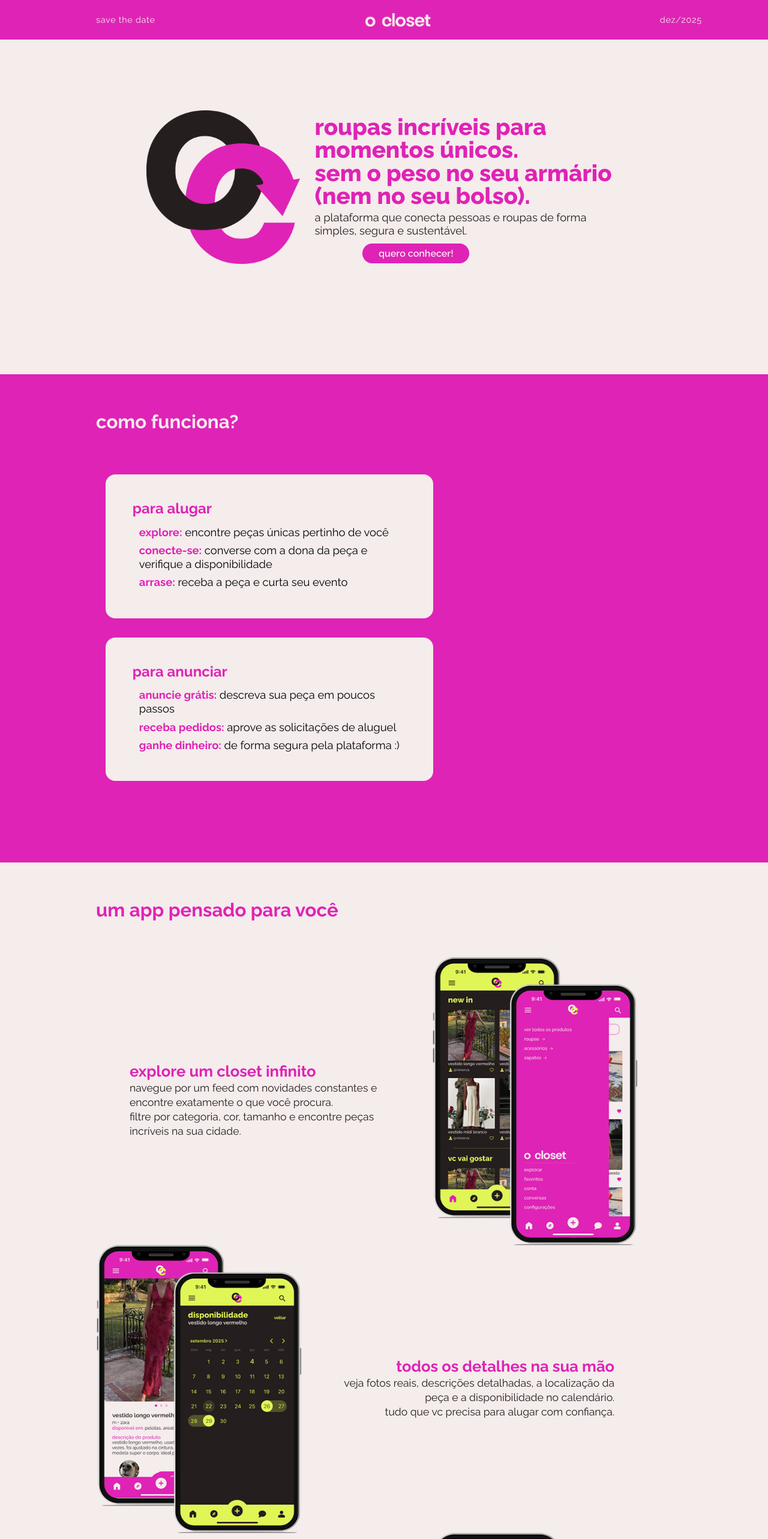
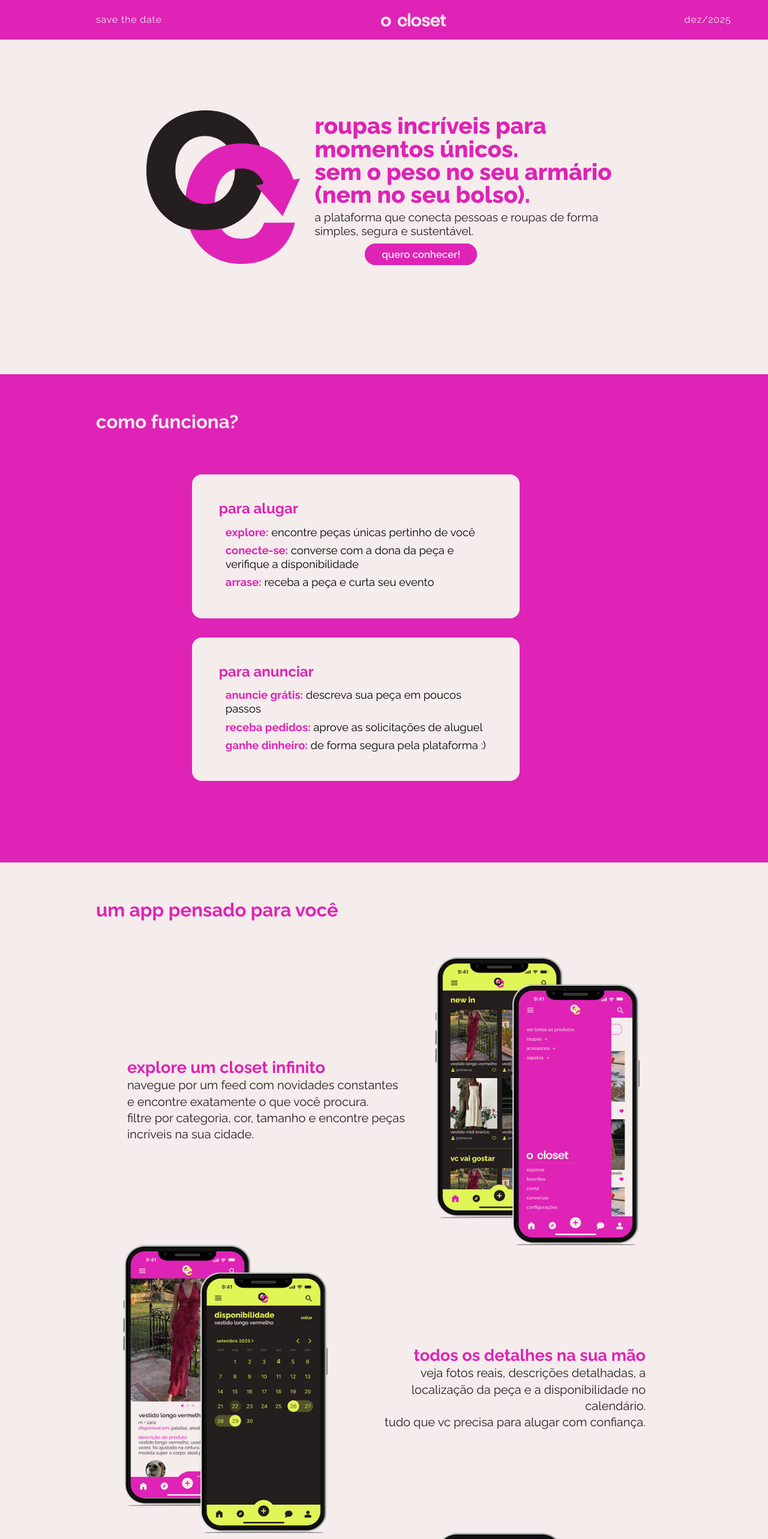
Before and after one commit to juzanotta/OCloset, a React (Vite) app: page / in a window 1280 px wide. Shown: the top 2566 px of the page at 60% size. Built offline with nearby package versions, Linux system fonts and the light colour scheme.

Commit message:
ajustes de interface

```diff
--- a/src/components/Header.css
+++ b/src/components/Header.css
@@ -5,12 +5,12 @@ header {
   padding: 1.3em 10em;
   align-items: center;
     position: fixed;
-    width: 78.9%;
+    min-width: 82.7%;
 
 
   @media (max-width: 600px) {
     padding: .8em 1.4em;
-    width: 88.5%;
+    min-width: 88.5%;
   }
 }
 
@@ -26,7 +26,7 @@ header>img {
 
 header>p {
   color: var(--white);
-  font-size: .9em;
+  font-size: 1em;
   letter-spacing: .05em;
 
   @media (max-width: 600px) {
--- a/src/components/Section1.css
+++ b/src/components/Section1.css
@@ -13,7 +13,6 @@
 }
 
 
-
 .section1>img {
   height: 16em;
 
@@ -25,8 +24,6 @@
 .section1>div {
   padding-left: 1.5em;
   width: 32em;
-
-  @media (max-width: 600px) {}
 
   @media (max-width: 600px) {
     padding: 1.1em 1.4em 0em;
@@ -42,22 +39,23 @@
   padding-bottom: .15em;
 
   @media (max-width: 600px) {
-    font-size: .8em;
+    font-size: 1em;
     letter-spacing: .01em;
     padding-bottom: .2em;
+
   }
 }
 
 .section1>div>h3 {
   color: var(--black);
-  font-size: 1.15em;
+  font-size: 1.2em;
   line-height: 1.2em;
   padding-bottom: 1em;
 
   @media (max-width: 600px) {
     line-height: 1.2em;
     font-weight: 400;
-    font-size: .9em;
+    font-size: .85em;
     padding: 0em .1em;
   }
 }
@@ -71,10 +69,7 @@
   padding: .4em 1.6em;
   border-radius: 8em;
   margin-left: 5em;
-
-  @media (max-width: 600px) {
-    margin-left: 0;
-  }
+  font-size: 1.05em;
 
   @media (max-width: 600px) {
     display: none;
--- a/src/components/Section2.css
+++ b/src/components/Section2.css
@@ -19,7 +19,7 @@
 
 .cards {
     display: flex;
-    padding: 4.5em 1em;
+    padding: 4.5em 10em;
     justify-content: space-between;
     flex-wrap: wrap;
 
@@ -63,7 +63,7 @@
     padding: .2em 0em .2em .6em;
 
     @media (max-width: 600px) {
-        font-size: .95em;
+        font-size: .9em;
         padding: .2em .15em .2em .3em;
     }
 }
--- a/src/components/Section3.css
+++ b/src/components/Section3.css
@@ -33,6 +33,7 @@
     display: flex;
     align-items: center;
     flex-wrap: wrap;
+    justify-content: center;
     @media (max-width: 600px) {
         flex-direction: column;
     }
@@ -41,7 +42,7 @@
 
 .texto {
     width: 29em;
-    padding-right: 2.5em;
+    padding-right: 3em;
     @media (max-width: 600px) {
         text-align: center;
         padding: 1.5em 0em 3em;
@@ -51,7 +52,7 @@
 
 .texto_dif {
     width: 30em;
-    padding-left: 2.5em;
+    padding-left: 3em;
     text-align: end;
     @media (max-width: 600px) {
         text-align: center;
@@ -63,7 +64,7 @@
 .texto>h2 {
     color: var(--magenta);
     font-weight: 700;
-    font-size: 1.6em;
+    font-size: 1.7em;
     padding-bottom: .1em;
     @media (max-width: 600px) {
         font-size: 1.1em;
@@ -73,7 +74,7 @@
 .texto_dif>h2 {
     color: var(--magenta);
     font-weight: 700;
-    font-size: 1.6em;
+    font-size: 1.7em;
     padding-bottom: .1em;
     @media (max-width: 600px) {
         font-size: 1.1em;
@@ -82,7 +83,7 @@
 
 .texto>p {
     color: var(--black);
-    font-size: 1.1em;
+    font-size: 1.25em;
     font-weight: 400;
     line-height: 1.37em;
 
@@ -93,7 +94,7 @@
 
 .texto_dif>p {
     color: var(--black);
-    font-size: 1.1em;
+    font-size: 1.25em;
     font-weight: 400;
     line-height: 1.37em;
     @media (max-width: 600px) {
--- a/src/components/Section4.css
+++ b/src/components/Section4.css
@@ -14,12 +14,13 @@
 
     @media (max-width: 600px) {
         font-size: 1.2em;
+        padding-bottom: 2em;;
     }
 }
 
 .container4 {
     display: flex;
-    padding: 5em 4em;
+    padding: 5em 7em;
     justify-content: space-between;
     flex-wrap: wrap;
     @media (max-width: 600px) {
@@ -30,7 +31,7 @@
 
 .box {
     text-align: center;
-    width: 18em;
+    width: 19em;
     @media (max-width: 600px) {
         width: auto;
         padding-bottom: 2.5em;
@@ -38,7 +39,7 @@
 }
 
 .box>img {
-    width: 15.8em;
+    width: 16em;
     @media (max-width: 600px) {
         width: 14em;
     }
@@ -46,7 +47,7 @@
 
 .box>h2 {
     color: var(--white);
-    font-size: 1.3em;
+    font-size: 1.45em;
     font-weight: 600;
     padding: .5em .5em .3em .5em;
     @media (max-width: 600px) {
@@ -57,13 +58,12 @@
 
 .box>p {
     color: var(--white);
-    font-size: 1em;
-    line-height: 1.5em;
-    font-weight: 300;
+    font-size: 1.25em;
+    line-height: 1.2em;
+    font-weight: 400;
     @media (max-width: 600px) {
         padding: 0em .4em;
         font-size: 1em;
         line-height: 1.3em;
-        font-weight: 400;
     }
 }
--- a/src/components/Section5.css
+++ b/src/components/Section5.css
@@ -33,6 +33,7 @@
         font-size: .75em;
         padding-top: .2em;
         font-weight: 500;
+        display: none;
     }
 }
 
@@ -44,14 +45,14 @@
     @media (max-width: 600px) {
         flex-direction: column;
         width: auto;
-        padding: 3em 0em 3.5em;
+        padding: 3.5em 0em;
     }
 }
 
 .container5>h1 {
     text-align: end;
     color: var(--magenta);
-    font-size: 1.65em;
+    font-size: 1.85em;
     font-weight: 600;
     padding-right: .6em;
     line-height: 1.1em;
@@ -66,13 +67,13 @@
 
 .container5>p {
     color: var(--black);
-    font-size: 1.13em;
+    font-size: 1.3em;
     line-height: 1.35em;
     width: 21.5em;
     @media (max-width: 600px) {
         width: auto;
         font-size: .9em;
-        padding-top: .3em;
+        padding-top: .5em;
         padding-left: 2em;
         text-align: end;
     }
@@ -82,7 +83,7 @@
     display: flex;
     justify-content: space-between;
     @media (max-width: 600px) {
-        justify-content: center;
+        /* justify-content: end; */
     }
 }
 
@@ -90,7 +91,9 @@
     width: 11em;
     padding-bottom: 2.5em;
     @media (max-width: 600px) {
-        display: none;
+        /* display: none; */
+        width: 5em;
+        padding: 1em 0em;
     }
 }
 
```
